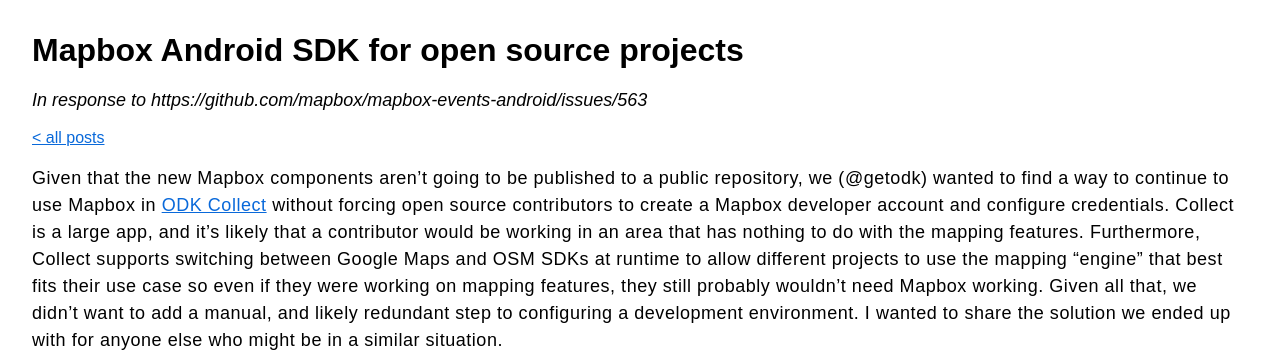
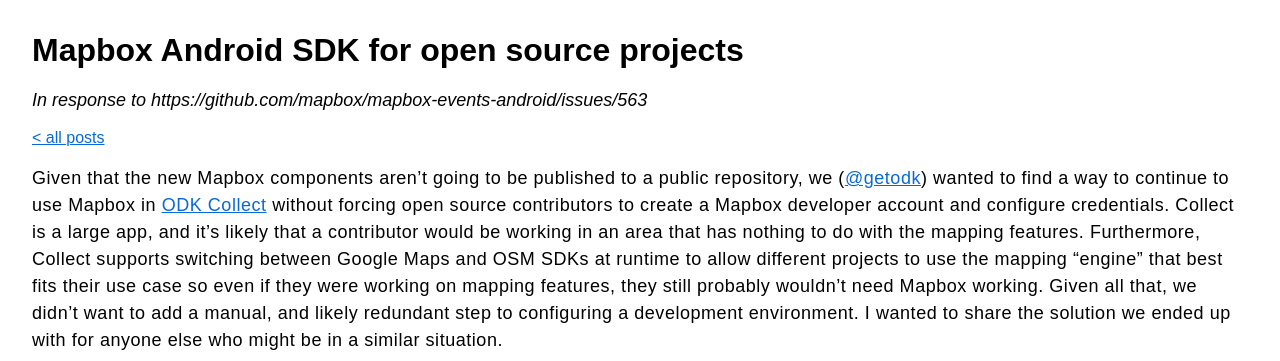
Before and after one commit to seadowg/seadowg.github.com, a Jekyll site: the page built from _posts/2022-07-04-mapbox.md, in a window 1280 px wide and 900 px high. Shown: the top 361 px of the window. Built offline with Jekyll 4.4.1, drawn with Linux system fonts in a browser that asks for light colours; part of the change alters nothing that is shown.

Commit message:
Add missing link

```diff
--- a/_posts/2022-07-04-mapbox.md
+++ b/_posts/2022-07-04-mapbox.md
@@ -4,7 +4,7 @@ title:  "Mapbox Android SDK for open source projects"
 description: "In response to https://github.com/mapbox/mapbox-events-android/issues/563"
 ---
 
-Given that the new Mapbox components aren't going to be published to a public repository, we (@getodk) wanted to find a way to continue to use Mapbox in [ODK Collect](https://github.com/getodk/collect) without forcing open source contributors to create a Mapbox developer account and configure credentials. Collect is a large app, and it's likely that a contributor would be working in an area that has nothing to do with the mapping features. Furthermore, Collect supports switching between Google Maps and OSM SDKs at runtime to allow different projects to use the mapping "engine" that best fits their use case so even if they were working on mapping features, they still probably wouldn't need Mapbox working. Given all that, we didn't want to add a manual, and likely redundant step to configuring a development environment. I wanted to share the solution we ended up with for anyone else who might be in a similar situation.
+Given that the new Mapbox components aren't going to be published to a public repository, we ([@getodk](https://github.com/getodk)) wanted to find a way to continue to use Mapbox in [ODK Collect](https://github.com/getodk/collect) without forcing open source contributors to create a Mapbox developer account and configure credentials. Collect is a large app, and it's likely that a contributor would be working in an area that has nothing to do with the mapping features. Furthermore, Collect supports switching between Google Maps and OSM SDKs at runtime to allow different projects to use the mapping "engine" that best fits their use case so even if they were working on mapping features, they still probably wouldn't need Mapbox working. Given all that, we didn't want to add a manual, and likely redundant step to configuring a development environment. I wanted to share the solution we ended up with for anyone else who might be in a similar situation.
 
 As Collect uses multiple map SDKs, we've ended up with a `MapFragment` interface that can be implemented for each of these SDKs and a `MapFragmentFactory` that creates the correct object based on the user's current settings. This means that our `MapFragmentFactory` ends up depending (through a Java `import`) on our `MapboxMapFragment` (our Mapbox implementation of `MapFragment`) and that `MapboxMapFragment` itself depends on the Mapbox SDK (again through an `import` and through Gradle's dependency management). If we want to be able to build the app without setting up a Mapbox developer account and configuring credentials, then both these dependencies are a problem - we can't build the app if we can't access the Mapbox private repository. Assuming that downloading the SDK and then copying into our codebase or a mirror Maven repository or leaving the downloads key as plaintext in our codebase was out of the questions (as an open source codebase, it feels like these would fall under "redistribution"), we ended up employing dynamic class loading and Gradle multi-module builds to help us.
 
```
